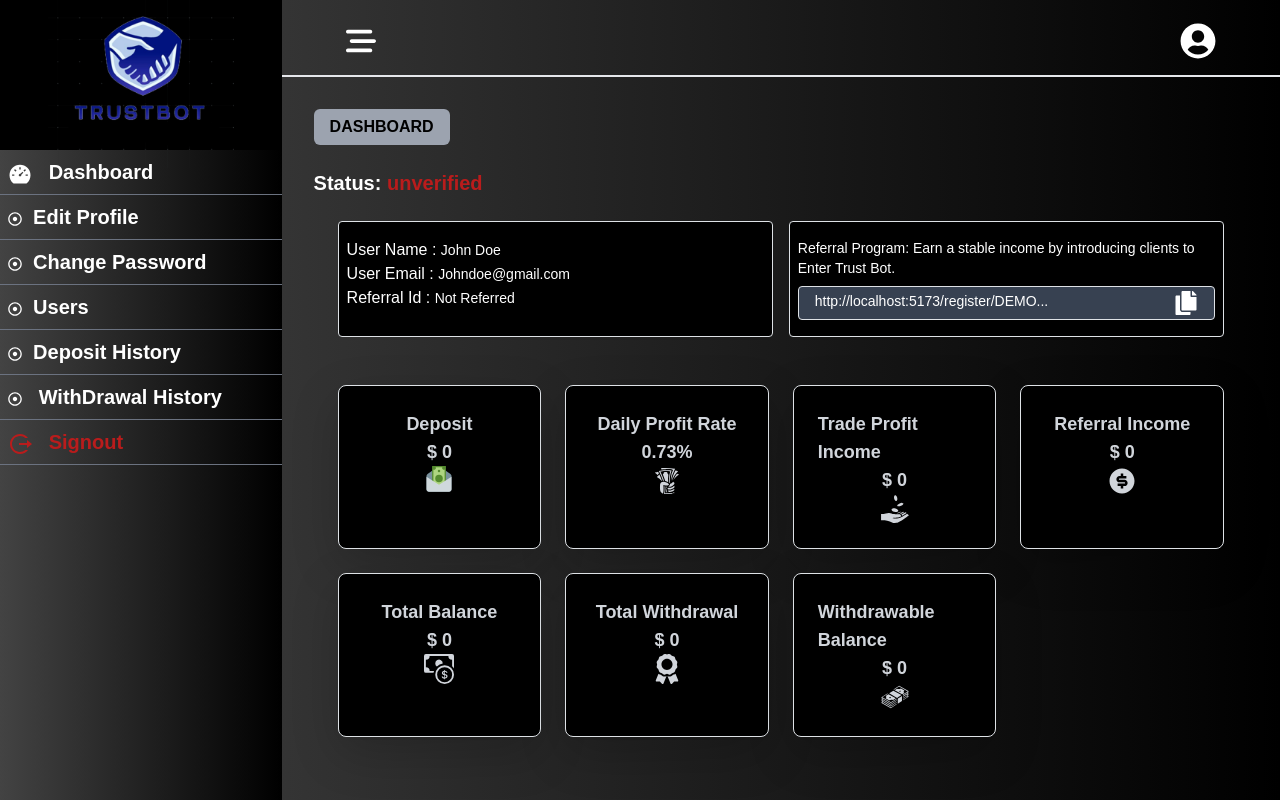
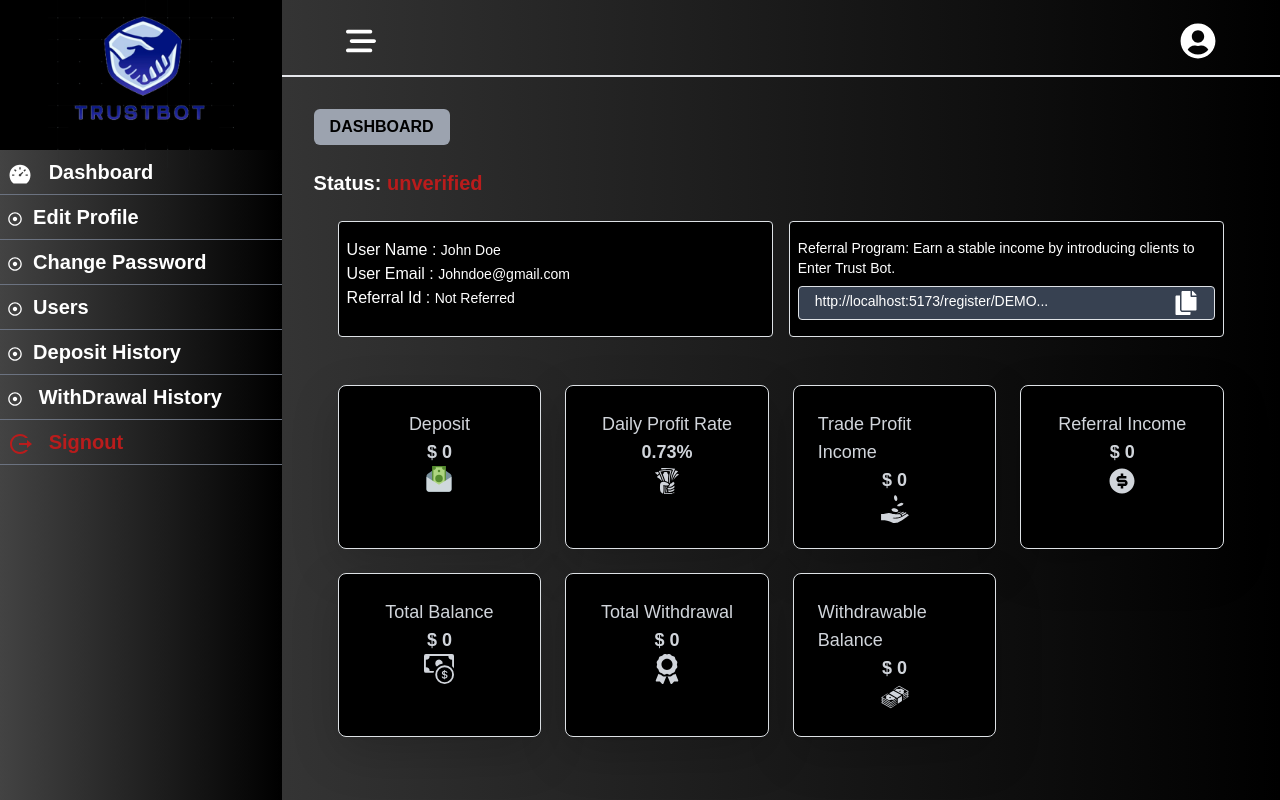
Before and after one commit to shashank8112357010/vishnu-investment, a React (Vite) app: page /admin in a window 1280 px wide. Built offline with nearby package versions, Linux system fonts and the light colour scheme; no server answers; sample sign-in values are in the browser's storage.

Commit message:
Change Admin UI

```diff
--- a/src/components/AdminDashboard/Admin_Dashboard.jsx
+++ b/src/components/AdminDashboard/Admin_Dashboard.jsx
@@ -129,7 +129,7 @@ export default function Admin_Dashboard() {
                 key={index}
                 className="bg-black border p-6 rounded-lg shadow-lg hover:shadow-xl transform transition duration-300 hover:scale-105 flex flex-col items-center text-gray-300"
               >
-                <p className="text-sm font-normal sm:text-lg font-semibold">{card.label}</p>
+                <p className="text-sm font-normal sm:text-lg ">{card.label}</p>
                 <p className="text-center md:text-lg sm:text-xl font-bold">
                   {card.value}
                 </p>
--- a/src/components/dashboardComponents/WithdrawalHistory.jsx
+++ b/src/components/dashboardComponents/WithdrawalHistory.jsx
@@ -106,13 +106,13 @@ const WithdrawalHistory = () => {
 
           <button
             onClick={handleSearch}
-            className="bg-[#0d1b87] px-3 hover:bg-[#1c2fbc] w-full md:w-auto hover:bg-blue-700 text-white font-semibold p-2 rounded-md transition duration-300"
+            className="bg-[#0d1b87] px-3 hover:bg-[#1c2fbc] w-full md:w-auto text-white font-semibold p-2 rounded-md transition duration-300"
           >
             Search
           </button>
           <button
             onClick={clearFilters}
-            className="bg-[#0d1b87] px-3  hover:bg-[#1c2fbc] w-full md:w-auto hover:bg-gray-700 text-white font-semibold p-2 rounded-md transition duration-300"
+            className="bg-[#0d1b87] px-3  hover:bg-[#1c2fbc] w-full md:w-auto text-white font-semibold p-2 rounded-md transition duration-300"
           >
             Clear Filters
           </button>
```
